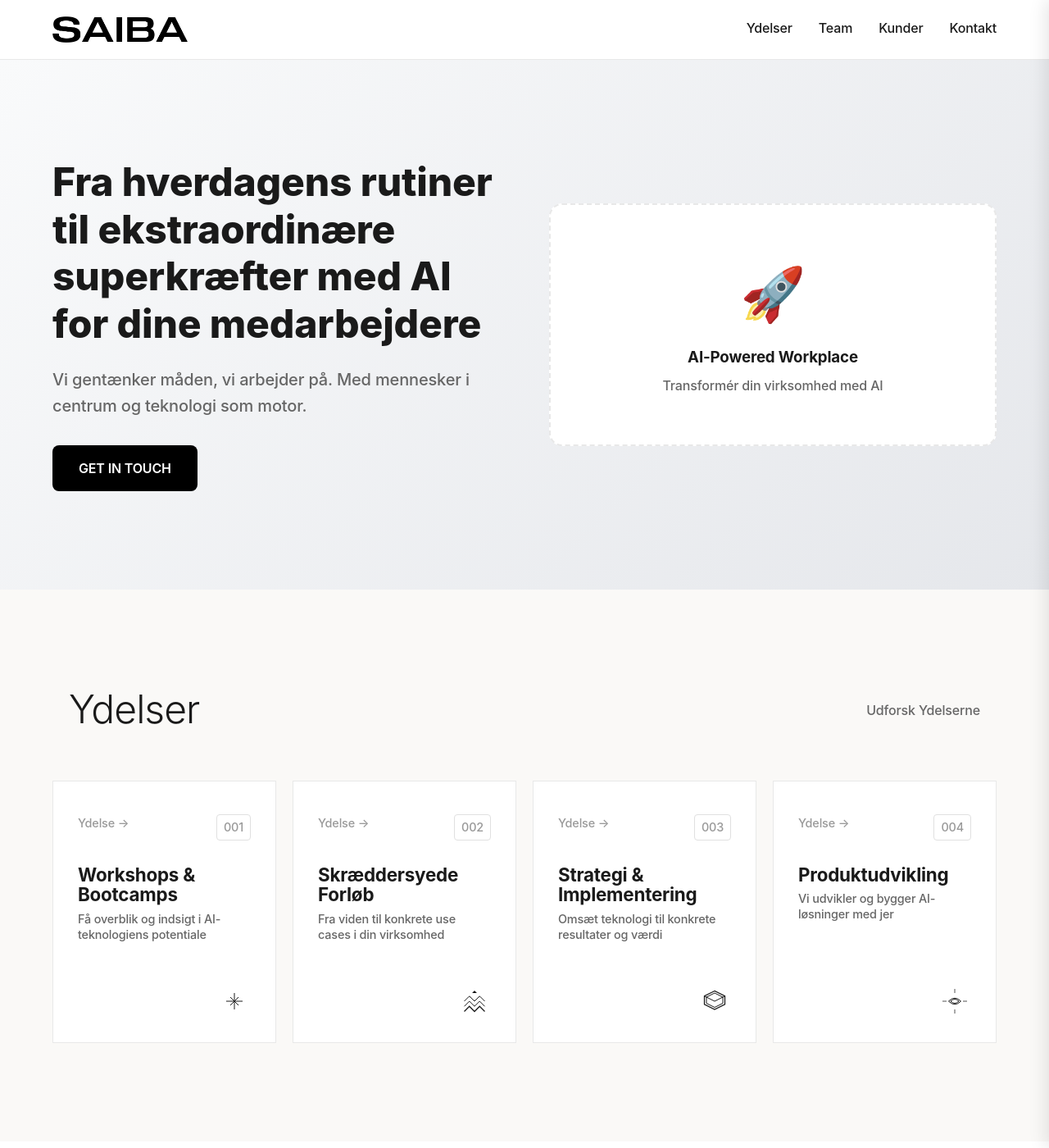
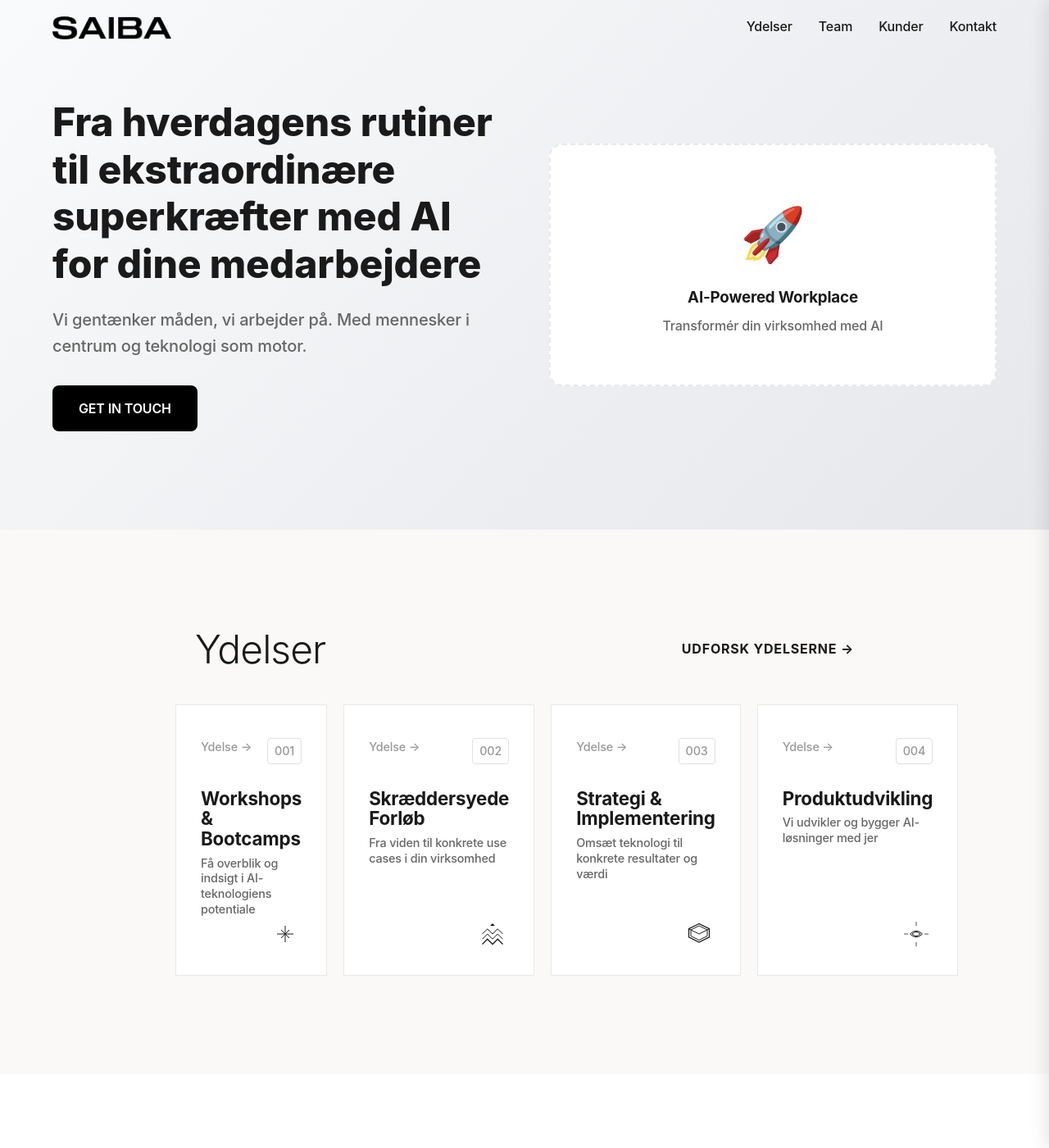
Before and after one commit to b4ltasar/saibaweb, a Jekyll site: the page built from index.html, in a window 1280 px wide and 1400 px high. Shown: the whole window at 82% size. Built offline with Jekyll 4.4.1, drawn with Linux system fonts in a browser that asks for light colours; some of the changed text lies outside the part shown.

Commit message:
Complete design alignment with reference style
DESIGN ALIGNMENT:
- All section titles now follow same design as AI Insights (header + CTA)
- Changed AI Insights to 'Optimering' as requested
- All sections use consistent 900px max-width containers
- Unified header styling across all sections

TYPOGRAPHY HIERARCHY:
- Reduced all title font-weights to 600 (no title bolder than logo)
- Logo made smaller: 32px → 28px for better proportion
- Ensured Darker Grotesque is used everywhere consistently

TRANSPARENT HEADER:
- Header starts transparent until scrolled past hero section
- Becomes opaque with backdrop blur when scrolled
- Smart hide/show logic: hides when scrolling down, shows when scrolling up
- Sticky behavior with smooth transitions

All sections now follow the exact same design pattern and reference style!

```diff
--- a/assets/css/main.css
+++ b/assets/css/main.css
@@ -132,12 +132,21 @@ body {
 
 /* Header */
 .site-header {
+  background: transparent;
+  border-bottom: none;
+  position: fixed;
+  top: 0;
+  left: 0;
+  right: 0;
+  z-index: 1000;
+  padding: 20px 0;
+  transition: all 0.3s ease;
+}
+
+.site-header.scrolled {
   background: var(--bg);
   border-bottom: 1px solid var(--border);
-  position: sticky;
-  top: 0;
-  z-index: 100;
-  padding: 20px 0;
+  backdrop-filter: blur(10px);
 }
 
 .nav {
@@ -156,7 +165,7 @@ body {
 }
 
 .logo-img {
-  height: 32px;
+  height: 28px;
   width: auto;
 }
 
@@ -323,30 +332,37 @@ body {
   background: #faf9f7;
 }
 
+.services-container {
+  max-width: 900px;
+  margin: 0 auto;
+  padding: 0 24px;
+}
+
 .services-title,
 .team-title,
 .clients-title,
 .ai-facts-section-title {
   font-size: 3rem;
-  font-weight: 800;
-  color: var(--text);
-  margin: 0 0 60px 0;
-  letter-spacing: -0.03em;
-  line-height: 1.05;
+  font-weight: 600;
+  color: var(--text);
+  margin: 0;
+  letter-spacing: -0.02em;
+  line-height: 1.1;
   text-align: left;
 }
 
 .services-header,
 .team-header,
-.clients-header {
+.clients-header,
+.ai-facts-header {
   display: flex;
   justify-content: space-between;
   align-items: center;
-  margin-bottom: 60px;
-  max-width: 1400px;
+  margin-bottom: 40px;
+  max-width: 900px;
   margin-left: auto;
   margin-right: auto;
-  padding: 0 20px;
+  padding: 0 24px;
 }
 
 .services-title {
--- a/fix.js
+++ b/fix.js
@@ -1,6 +1,41 @@
 // Simple fix for burger menu and AI facts
 document.addEventListener('DOMContentLoaded', function() {
     console.log('Fix script loaded');
+
+    // Header scroll logic
+    const header = document.querySelector('.site-header');
+    const hero = document.querySelector('.hero');
+    let lastScrollY = window.scrollY;
+    let isScrollingDown = false;
+
+    function updateHeader() {
+        const scrollY = window.scrollY;
+        const heroHeight = hero ? hero.offsetHeight : 0;
+
+        if (scrollY > heroHeight) {
+            header.classList.add('scrolled');
+        } else {
+            header.classList.remove('scrolled');
+        }
+
+        // Hide/show header based on scroll direction
+        isScrollingDown = scrollY > lastScrollY;
+
+        if (scrollY > 100) {
+            if (isScrollingDown) {
+                header.style.transform = 'translateY(-100%)';
+            } else {
+                header.style.transform = 'translateY(0)';
+            }
+        } else {
+            header.style.transform = 'translateY(0)';
+        }
+
+        lastScrollY = scrollY;
+    }
+
+    window.addEventListener('scroll', updateHeader);
+    updateHeader();
 
     // Section reveal animations
     const observerOptions = {
--- a/index.html
+++ b/index.html
@@ -26,10 +26,12 @@ description: "Fra hverdagens rutiner til ekstraordinære superkræfter med AI fo
 
 <!-- Services Section -->
 <section class="services section" id="services">
-    <div class="container">
+    <div class="services-container">
         <div class="services-header">
             <h2 class="services-title">Ydelser</h2>
-            <a href="#contact" class="explore-link">Udforsk Ydelserne</a>
+            <a href="#services" class="services-cta">
+                Udforsk Ydelserne →
+            </a>
         </div>
 
         <div class="services-grid">
@@ -82,7 +84,7 @@ description: "Fra hverdagens rutiner til ekstraordinære superkræfter med AI fo
 <section class="ai-facts section" id="ai-facts">
     <div class="ai-facts-container">
         <div class="ai-facts-header">
-            <h2 class="ai-facts-section-title">AI Insights</h2>
+            <h2 class="ai-facts-section-title">Optimering</h2>
             <a href="#ai-facts" class="ai-facts-cta">
                 Udforsk Insights →
             </a>
```
